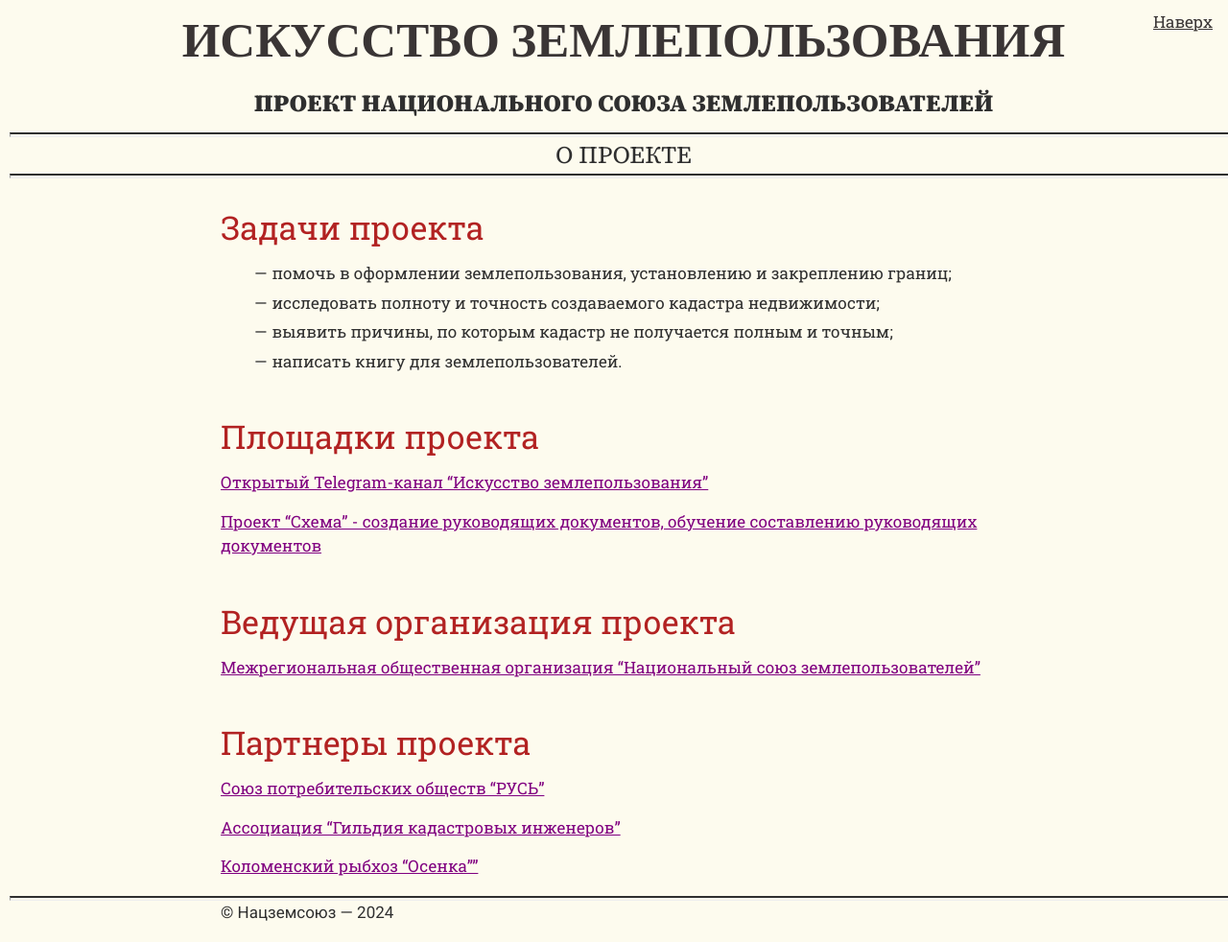
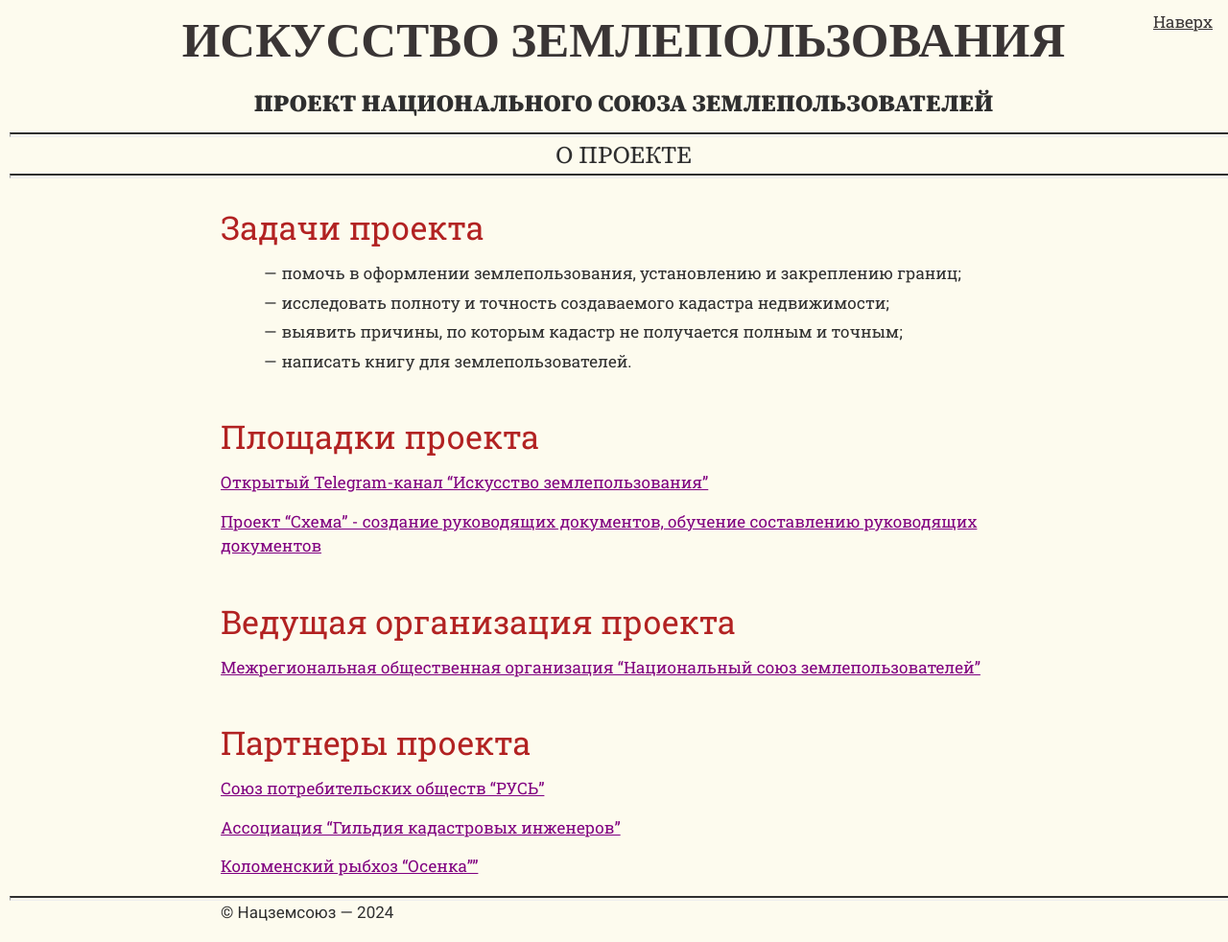
Before and after one commit to SergSi/land-use-art, a Jekyll site: the page built from _info/1-about.md, in a window 1280 px wide and 982 px high. Shown: the whole window at 96% size. Built offline with Jekyll 4.4.1, drawn with Linux system fonts in a browser that asks for light colours; some web fonts are replaced.

Commit message:
Update style.css

```diff
--- a/assets/css/style.css
+++ b/assets/css/style.css
@@ -248,6 +248,10 @@ ul li:before {
 
 li + li {
   margin-top: var(--space-list-items);
+}
+
+ul {
+  margin: var(--space-default);
 }
 
 li :is(ul, ol) {
```
